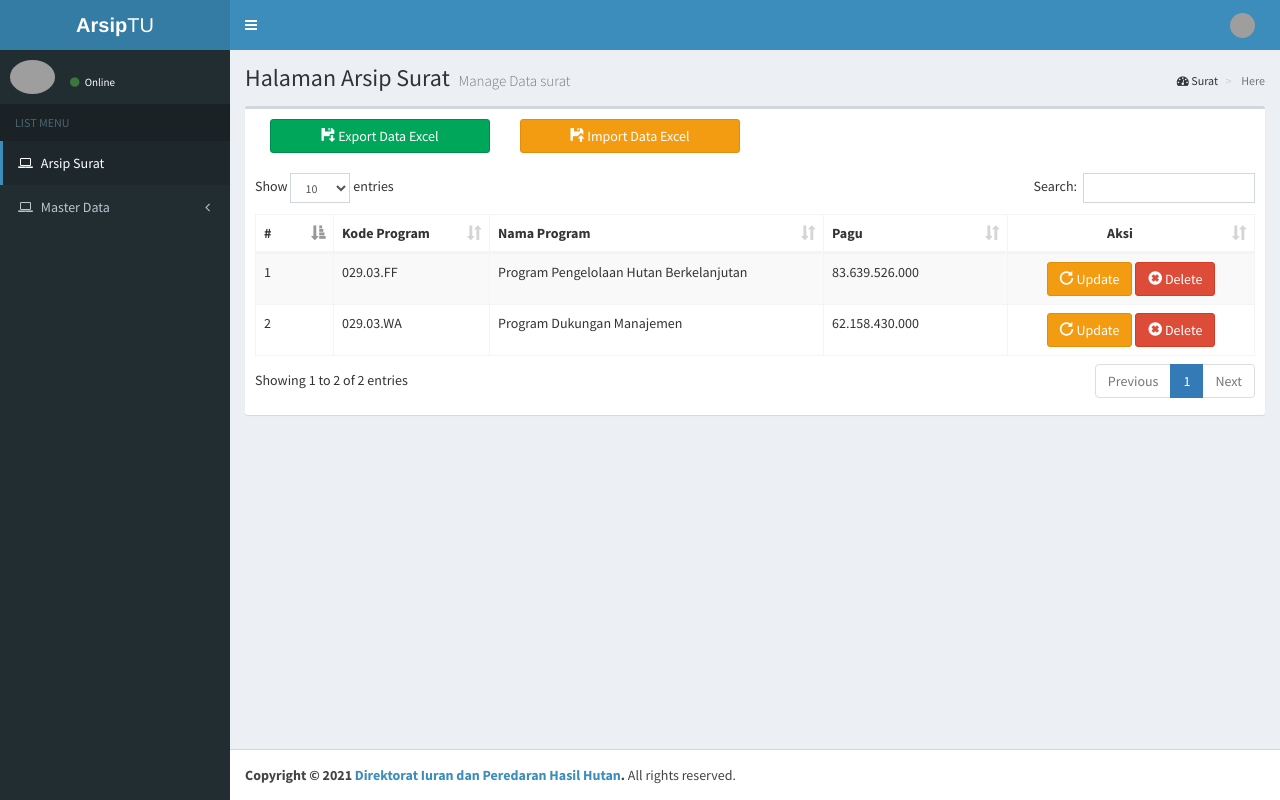
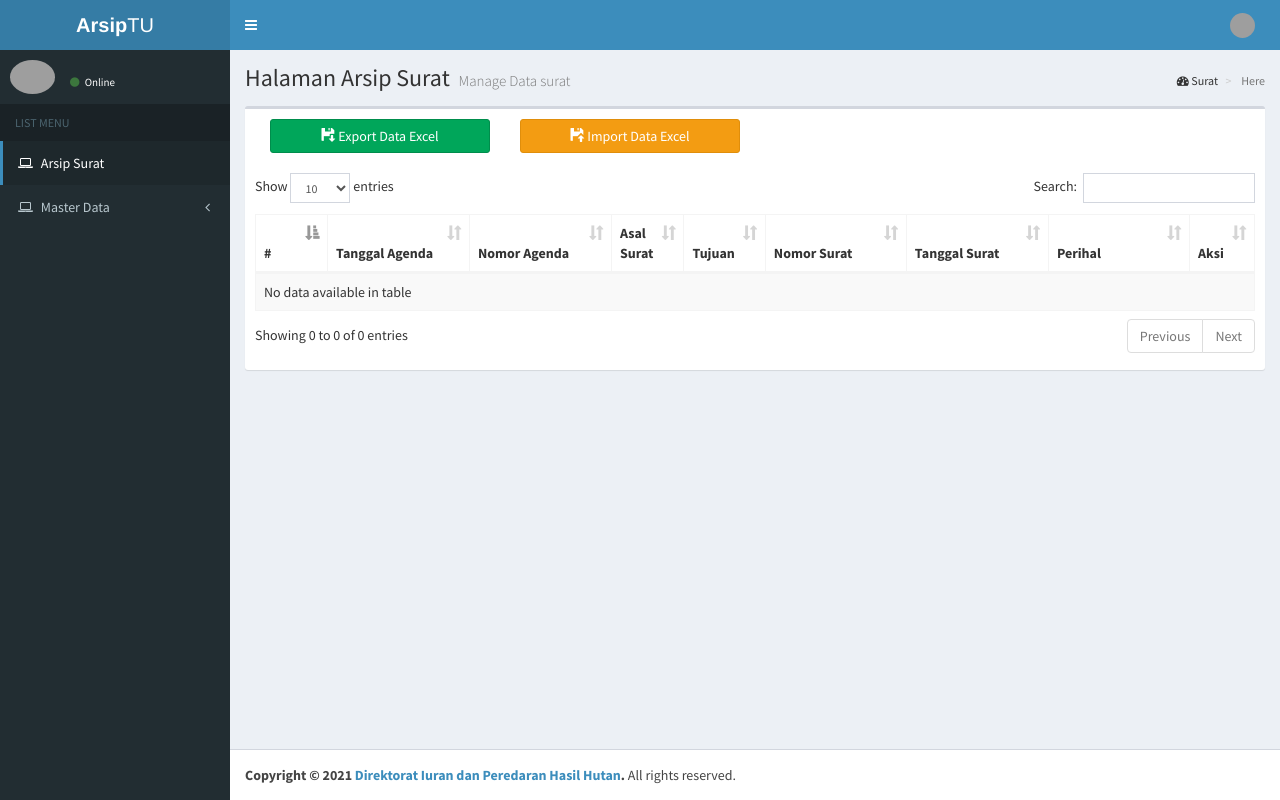
Before and after one commit to iphh-tu/arsipsurat, a CodeIgniter app: page /Surat in a window 1280 px wide. Run offline with CodeIgniter, Linux system fonts and the light colour scheme; a user stored in the database is signed in; data comes from the database, SQL or seed files in the repository; data that the repository does not hold is empty; grey boxes are pictures that could not be loaded.

Commit message:
edit modul surat

```diff
--- a/application/controllers/Surat.php
+++ b/application/controllers/Surat.php
@@ -83,8 +83,8 @@ class Surat extends AUTH_Controller {
 	}
 
 	public function delete() {
-		$id_surat = $_POST['id_surat'];
-		$result = $this->M_surat->delete($id_surat);
+		$no_agenda = $_POST['no_agenda'];
+		$result = $this->M_surat->delete($no_agenda);
 
 		if ($result > 0) {
 			echo show_succ_msg('Data surat Berhasil dihapus', '20px');
@@ -147,15 +147,31 @@ class Surat extends AUTH_Controller {
 
 				$inputFileName = './assets/excel/' .$data['file_name'];
 				$objPHPExcel = PHPExcel_IOFactory::load($inputFileName);
-				$sheetData = $objPHPExcel->getActiveSheet()->toArray(null,true,true,true);
+				$sheetData = $objPHPExcel->getActiveSheet()->toArray(null,true,true,true,true,true,true,true,null);
+				//$sheetData = $objPHPExcel->getActiveSheet()->getCell('B7')->getValue();
 
-				$index = 0;
+
+				$index = 1;
 				foreach ($sheetData as $key => $value) {
+
 					if ($key != 1) {
-						$check = $this->M_surat->check_nama($value['B']);
+						$check = $this->M_surat->check_nama($value['C']);
 
 						if ($check != 1) {
-							$resultData[$index]['nama'] = ucwords($value['B']);
+							$resultData[$index]['tgl_agenda'] = $value['B'];
+							$resultData[$index]['no_agenda'] = $value['C'];
+							$resultData[$index]['asal_surat'] = $value['D'];
+							$resultData[$index]['tujuan'] = $value['E'];
+							$resultData[$index]['no_surat'] = $value['F'];
+							$resultData[$index]['tgl_surat'] = $value['G'];
+							$resultData[$index]['perihal'] = $value['H'];
+							  /*$objPHPExcel->setActiveSheetIndex(0)->setCellValue('B'.$index, $value['tgl_agenda']);
+							  $objPHPExcel->setActiveSheetIndex(0)->setCellValue('C'.$index, $value['no_agenda']);
+							  $objPHPExcel->setActiveSheetIndex(0)->setCellValue('D'.$index, $value['asal_surat']);
+							  $objPHPExcel->setActiveSheetIndex(0)->setCellValue('E'.$index, $value['tujuan']);
+							  $objPHPExcel->setActiveSheetIndex(0)->setCellValue('F'.$index, $value['no_surat']);
+							  $objPHPExcel->setActiveSheetIndex(0)->setCellValue('G'.$index, $value['tgl_surat']);
+							  $objPHPExcel->setActiveSheetIndex(0)->setCellValue('H'.$index, $value['perihal']);*/
 						}
 					}
 					$index++;
--- a/application/models/M_surat.php
+++ b/application/models/M_surat.php
@@ -4,15 +4,15 @@ defined('BASEPATH') OR exit('No direct script access allowed');
 class M_surat extends CI_Model {
 	public function select_all() {
 		$this->db->select('*');
-		$this->db->from('program');
+		$this->db->from('arsipsurat');
 
 		$data = $this->db->get();
 
 		return $data->result();
 	}
 
-	public function select_by_id($id_program) {
-		$sql = "SELECT * FROM program WHERE id_program = '{$id_program}'";
+	public function select_by_id($no_agenda) {
+		$sql = "SELECT * FROM arsipsurat WHERE no_agenda = '{$no_agenda}'";
 
 		$data = $this->db->query($sql);
 
@@ -36,7 +36,7 @@ class M_surat extends CI_Model {
 	}
 
 	public function insert_batch($data) {
-		$this->db->insert_batch('program', $data);
+		$this->db->insert_batch('arsipsurat', $data);
 
 		return $this->db->affected_rows();
 	}
@@ -50,22 +50,22 @@ class M_surat extends CI_Model {
 	}
 
 	public function delete($id) {
-		$sql = "DELETE FROM program WHERE id_program='" .$id ."'";
+		$sql = "DELETE FROM arsipsurat WHERE no_agenda='" .$id ."'";
 
 		$this->db->query($sql);
 
 		return $this->db->affected_rows();
 	}
 
-	public function check_nama($nama) {
-		$this->db->where('nama_program', $nama);
-		$data = $this->db->get('program');
+	public function check_nama($no_agenda) {
+		$this->db->where('no_agenda', $no_agenda);
+		$data = $this->db->get('arsipsurat');
 
 		return $data->num_rows();
 	}
 
 	public function total_rows() {
-		$data = $this->db->get('program');
+		$data = $this->db->get('arsipsurat');
 
 		return $data->num_rows();
 	}
--- a/application/views/surat/home.php
+++ b/application/views/surat/home.php
@@ -8,10 +8,10 @@
         <button class="form-control btn btn-primary" data-toggle="modal" data-target="#tambah-program"><i class="glyphicon glyphicon-plus-sign"></i> Tambah Data</button>
     </div> -->
     <div class="col-md-3">
-        <a href="<?php echo base_url('Program/export'); ?>" class="form-control btn btn-success"><i class="glyphicon glyphicon glyphicon-floppy-save"></i> Export Data Excel</a>
+        <a href="<?php echo base_url('Surat/export'); ?>" class="form-control btn btn-success"><i class="glyphicon glyphicon glyphicon-floppy-save"></i> Export Data Excel</a>
     </div>
     <div class="col-md-3">
-        <button class="form-control btn btn-warning" data-toggle="modal" data-target="#import-program"><i class="glyphicon glyphicon glyphicon-floppy-open"></i> Import Data Excel</button>
+        <button class="form-control btn btn-warning" data-toggle="modal" data-target="#import-surat"><i class="glyphicon glyphicon glyphicon-floppy-open"></i> Import Data Excel</button>
     </div>
   </div>
   <!-- /.box-header -->
@@ -20,13 +20,18 @@
       <thead>
         <tr>
           <th class="col-md-1">#</th>
-          <th class="col-md-2">Kode Program</th>
-          <th>Nama Program</th>
-          <th>Pagu</th>
+          <th class="col-md-2">Tanggal Agenda</th>
+          <th class="col-md-2">Nomor Agenda</th>
+          <th>Asal Surat</th>
+          <th>Tujuan</th>
+          <th class="col-md-2">Nomor Surat</th>
+          <th class="col-md-2">Tanggal Surat</th>
+          <th class="col-md-2">Perihal</th>
+
           <th style="text-align: center;">Aksi</th>
         </tr>
       </thead>
-      <tbody id="data-program">
+      <tbody id="data-surat">
 
       </tbody>
     </table>
@@ -39,7 +44,7 @@
 
 <?php show_my_confirm('konfirmasiHapus', 'hapus-dataProgram', 'Hapus Data Ini?', 'Ya, Hapus Data Ini'); ?>
 <?php
-  $data['judul'] = 'Program';
-  $data['url'] = 'Program/import';
-  echo show_my_modal('modals/modal_import', 'import-program', $data);
+  $data['judul'] = 'Surat';
+  $data['url'] = 'Surat/import';
+  echo show_my_modal('modals/modal_import', 'import-surat', $data);
 ?>
--- a/application/views/surat/list_data.php
+++ b/application/views/surat/list_data.php
@@ -1,15 +1,21 @@
 <?php
   $no = 1;
-  foreach ($dataProgram as $program) {
+  foreach ($datasurat as $surat) {
     ?>
     <tr>
       <td><?php echo $no; ?></td>
-      <td><?php echo $program->kode_program; ?></td>
-      <td><?php echo $program->nama_program; ?></td>
-      <td><?php echo number_format($program->pagu,0,'','.'); ?></td>
-      <td class="text-center" style="min-width:230px;">
-          <button class="btn btn-warning update-dataProgram" data-id="<?php echo $program->id_program; ?>"><i class="glyphicon glyphicon-repeat"></i> Update</button>
-          <button class="btn btn-danger konfirmasiHapus-program" data-id="<?php echo $program->id_program; ?>" data-toggle="modal" data-target="#konfirmasiHapus"><i class="glyphicon glyphicon-remove-sign"></i> Delete</button>
+      <td><?php echo $surat->tgl_agenda; ?></td>
+      <td><?php echo $surat->no_agenda; ?></td>
+      <td><?php echo $surat->asal_surat; ?></td>
+      <td><?php echo $surat->tujuan; ?></td>
+      <td><?php echo $surat->no_surat; ?></td>
+      <td><?php echo $surat->tgl_surat; ?></td>
+      <td><?php echo $surat->perihal; ?></td>
+      <td class="text-center" style="min-width:100px;">
+          <?php if($surat->perihal == ''){ echo '<button class="btn btn-info" data-id="'.$surat->no_agenda.'"><i class="glyphicon glyphicon-repeat"></i> Upload</button>'; } ?>
+
+          <button class="btn btn-warning update-dataSurat" data-id="<?php echo $surat->no_agenda; ?>"><i class="glyphicon glyphicon-repeat"></i> Update</button>
+          <button class="btn btn-danger konfirmasiHapus-surat" data-id="<?php echo $surat->no_agenda; ?>" data-toggle="modal" data-target="#konfirmasiHapus"><i class="glyphicon glyphicon-remove-sign"></i> Delete</button>
       </td>
     </tr>
     <?php
--- a/assets/js/ajax.php
+++ b/assets/js/ajax.php
@@ -15,6 +15,7 @@
 		tampilProgram();
 		tampilKegiatan();
 		tampilOutput();
+		tampilSurat();
 		<?php
 			if ($this->session->flashdata('msg') != '') {
 				echo "effect_msg();";
@@ -139,7 +140,108 @@
 	$('#update-pegawai').on('hidden.bs.modal', function () {
 	  $('.form-msg').html('');
 	})
+	//Surat
+	function tampilSurat() {
+		$.get('<?php echo base_url('Surat/tampil'); ?>', function(data) {
+			MyTable.fnDestroy();
+			$('#data-surat').html(data);
+			refresh();
+		});
+	}
 
+	var id_pegawai;
+	$(document).on("click", ".konfirmasiHapus-pegawai", function() {
+		id_pegawai = $(this).attr("data-id");
+	})
+	$(document).on("click", ".hapus-dataPegawai", function() {
+		var id = id_pegawai;
+
+		$.ajax({
+			method: "POST",
+			url: "<?php echo base_url('Pegawai/delete'); ?>",
+			data: "id=" +id
+		})
+		.done(function(data) {
+			$('#konfirmasiHapus').modal('hide');
+			tampilPegawai();
+			$('.msg').html(data);
+			effect_msg();
+		})
+	})
+
+	$(document).on("click", ".update-dataPegawai", function() {
+		var id = $(this).attr("data-id");
+
+		$.ajax({
+			method: "POST",
+			url: "<?php echo base_url('Pegawai/update'); ?>",
+			data: "id=" +id
+		})
+		.done(function(data) {
+			$('#tempat-modal').html(data);
+			$('#update-pegawai').modal('show');
+		})
+	})
+
+	$('#form-tambah-pegawai').submit(function(e) {
+		var data = $(this).serialize();
+
+		$.ajax({
+			method: 'POST',
+			url: '<?php echo base_url('Pegawai/prosesTambah'); ?>',
+			data: data
+		})
+		.done(function(data) {
+			var out = jQuery.parseJSON(data);
+
+			tampilPegawai();
+			if (out.status == 'form') {
+				$('.form-msg').html(out.msg);
+				effect_msg_form();
+			} else {
+				document.getElementById("form-tambah-pegawai").reset();
+				$('#tambah-pegawai').modal('hide');
+				$('.msg').html(out.msg);
+				effect_msg();
+			}
+		})
+
+		e.preventDefault();
+	});
+
+	$(document).on('submit', '#form-update-pegawai', function(e){
+		var data = $(this).serialize();
+
+		$.ajax({
+			method: 'POST',
+			url: '<?php echo base_url('Pegawai/prosesUpdate'); ?>',
+			data: data
+		})
+		.done(function(data) {
+			var out = jQuery.parseJSON(data);
+
+			tampilPegawai();
+			if (out.status == 'form') {
+				$('.form-msg').html(out.msg);
+				effect_msg_form();
+			} else {
+				document.getElementById("form-update-pegawai").reset();
+				$('#update-pegawai').modal('hide');
+				$('.msg').html(out.msg);
+				effect_msg();
+			}
+		})
+
+		e.preventDefault();
+	});
+
+	$('#tambah-pegawai').on('hidden.bs.modal', function () {
+	  $('.form-msg').html('');
+	})
+
+	$('#update-pegawai').on('hidden.bs.modal', function () {
+	  $('.form-msg').html('');
+	})
 	//Kota
 	function tampilKota() {
 		$.get('<?php echo base_url('Kota/tampil'); ?>', function(data) {
```
Also changed, not shown: 5 other files.
